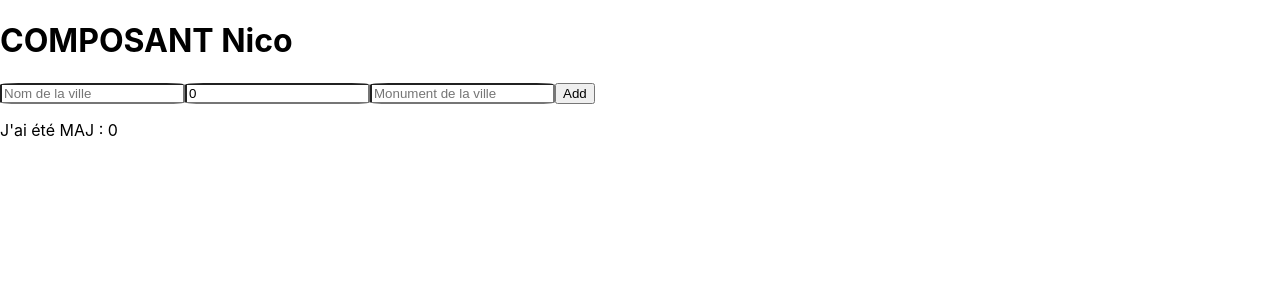
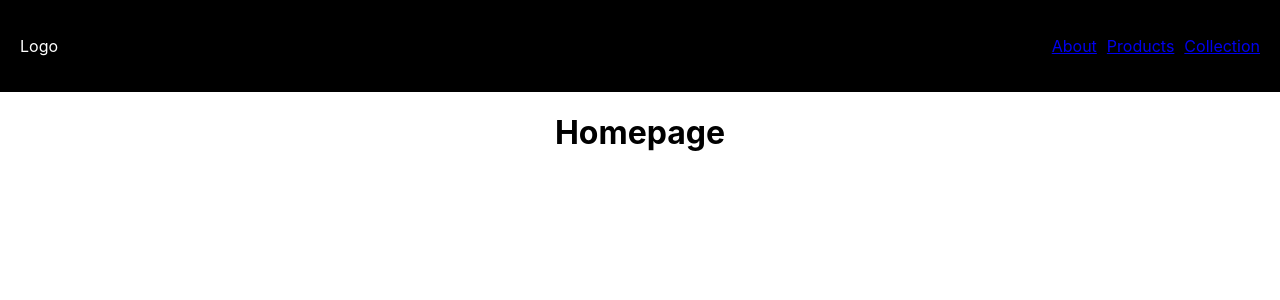
Before and after one commit to nicKLas-317/ReactJS, a React (Create React App) app in the folder jour2/: page / in a window 1280 px wide. Shown: the top 300 px of the page. Built offline with nearby package versions, Linux system fonts and the light colour scheme.

Commit message:
debut TP Router

```diff
--- a/jour2/src/App.js
+++ b/jour2/src/App.js
@@ -1,13 +1,42 @@
 import './App.css';
 import Inputcpn from './tp_villes/Components/Inputdata';
 import InputNico from './tp_villes/Components/InputNico';
-
+import Navbar from './Router/Components/Navbar';
+import Products from './Router/Components/Products';
+import About from './Router/Components/About';
+import Collection from './Router/Components/Collection';
+import Homepage from './Router/Components/Homepage';
+import {
+  BrowserRouter as Router,
+  Switch,
+  Route,
+  Link
+} from 'react-router-dom'
 
 function App() {
   return (
     <div className="App">
       {/* <Inputcpn/> */}
-      <InputNico/>
+      {/* <InputNico/> */}
+      <Router>
+        <Navbar />
+        <Route exact path="/">
+          <Homepage />
+        </Route>
+
+        <Route exact path="/Products">
+          <Products />
+        </Route>
+
+        <Route exact path="/About">
+          <About />
+        </Route>
+
+        <Route exact path="/Collection">
+          <Collection />
+        </Route>
+
+      </Router>
     </div>
   );
 }
--- /dev/null
+++ b/jour2/src/Router/Components/About.js
@@ -0,0 +1,12 @@
+import react from 'react'
+
+function About(){
+
+    return(
+        <div className="About">
+            <h1>About</h1>
+        </div>
+    )
+}
+
+export default About
--- /dev/null
+++ b/jour2/src/Router/Components/Collection.js
@@ -0,0 +1,12 @@
+import react from 'react'
+
+function Collection(){
+
+    return(
+        <div className="Collection">
+            <h1>Collection</h1>
+        </div>
+    )
+}
+
+export default Collection
--- /dev/null
+++ b/jour2/src/Router/Components/Homepage.js
@@ -0,0 +1,12 @@
+import react from 'react'
+
+function Homepage(){
+
+    return(
+        <div className="Homepage">
+            <h1>Homepage</h1>
+        </div>
+    )
+}
+
+export default Homepage
--- /dev/null
+++ b/jour2/src/Router/Components/Navbar.css
@@ -0,0 +1,24 @@
+.Navbar{
+    display: flex;
+    flex-direction: row;
+    justify-content: space-between;
+    color: white;
+    background-color: black;
+    padding: 20px;
+}
+
+.Navbar ul {
+    display: flex;
+    flex-direction: row;
+    justify-content: space-between;
+}
+
+.Navbar ul li {
+   margin-left: 10px;
+   list-style: none;
+}
+
+.Navbar ul li:hover {
+   transform: scale(1.2);
+   cursor: pointer;
+ }
--- /dev/null
+++ b/jour2/src/Router/Components/Navbar.js
@@ -0,0 +1,22 @@
+import react from 'react'
+import './Navbar.css'
+import {Link} from 'react-router-dom'
+
+
+
+function Navbar()
+{
+
+    return(
+        <div className="Navbar">
+            <p>Logo</p>
+            <ul>
+                <li><Link to="/About">About</Link></li>
+                <li><Link to="/Products">Products</Link></li>
+                <li><Link to="/Collection">Collection</Link></li>
+            </ul>
+        </div>
+    )
+}
+
+export default Navbar
--- /dev/null
+++ b/jour2/src/Router/Components/Products.js
@@ -0,0 +1,12 @@
+import react from 'react'
+
+function Products(){
+
+    return(
+        <div className="Products">
+            <h1>Products</h1>
+        </div>
+    )
+}
+
+export default Products
--- a/jour2/src/index.css
+++ b/jour2/src/index.css
@@ -6,3 +6,7 @@ body {
   -webkit-font-smoothing: antialiased;
   -moz-osx-font-smoothing: grayscale;
 }
+
+h1{
+  text-align: center;
+}
```
Also changed, not shown: 2 other files (tests, documents, lock files or other folders).
